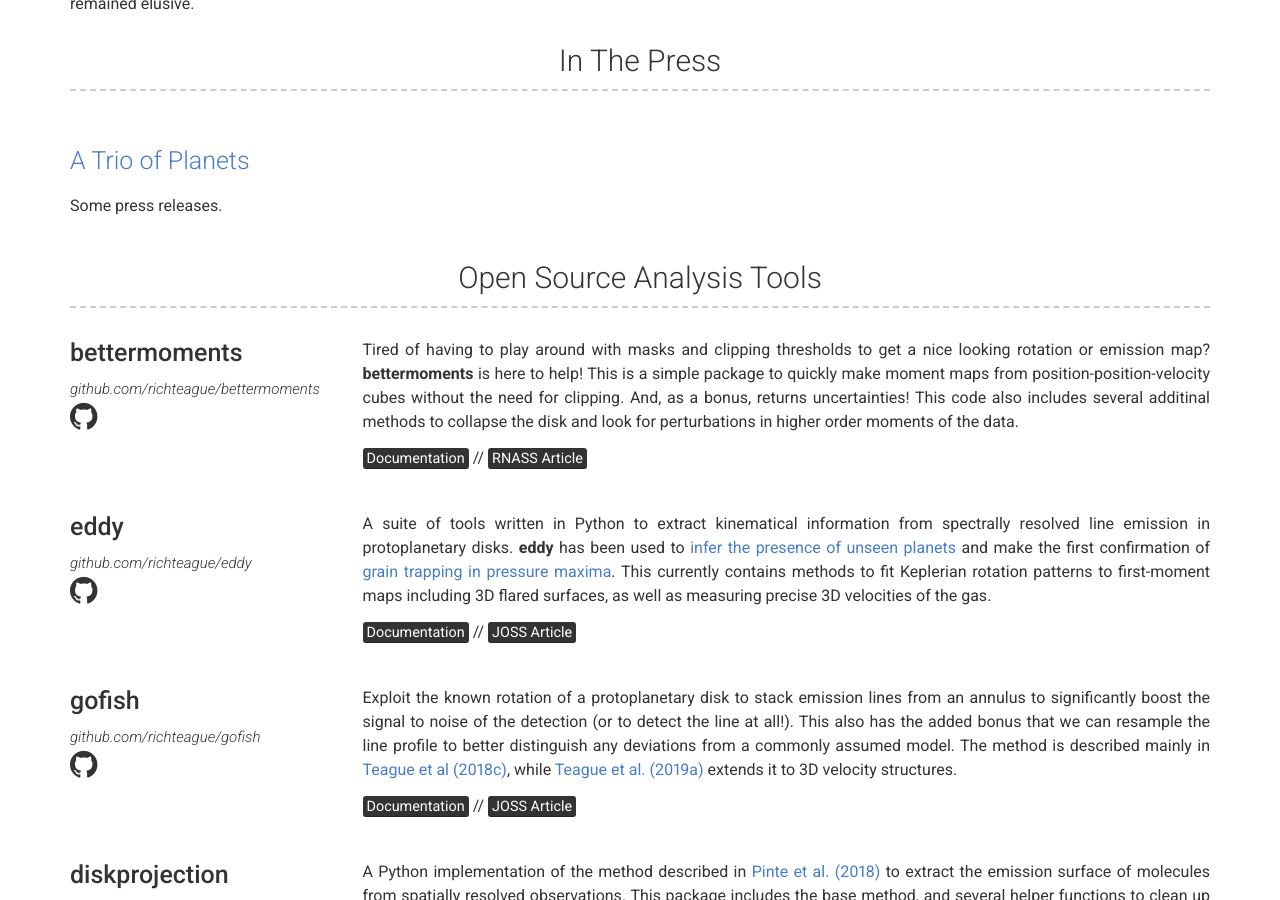
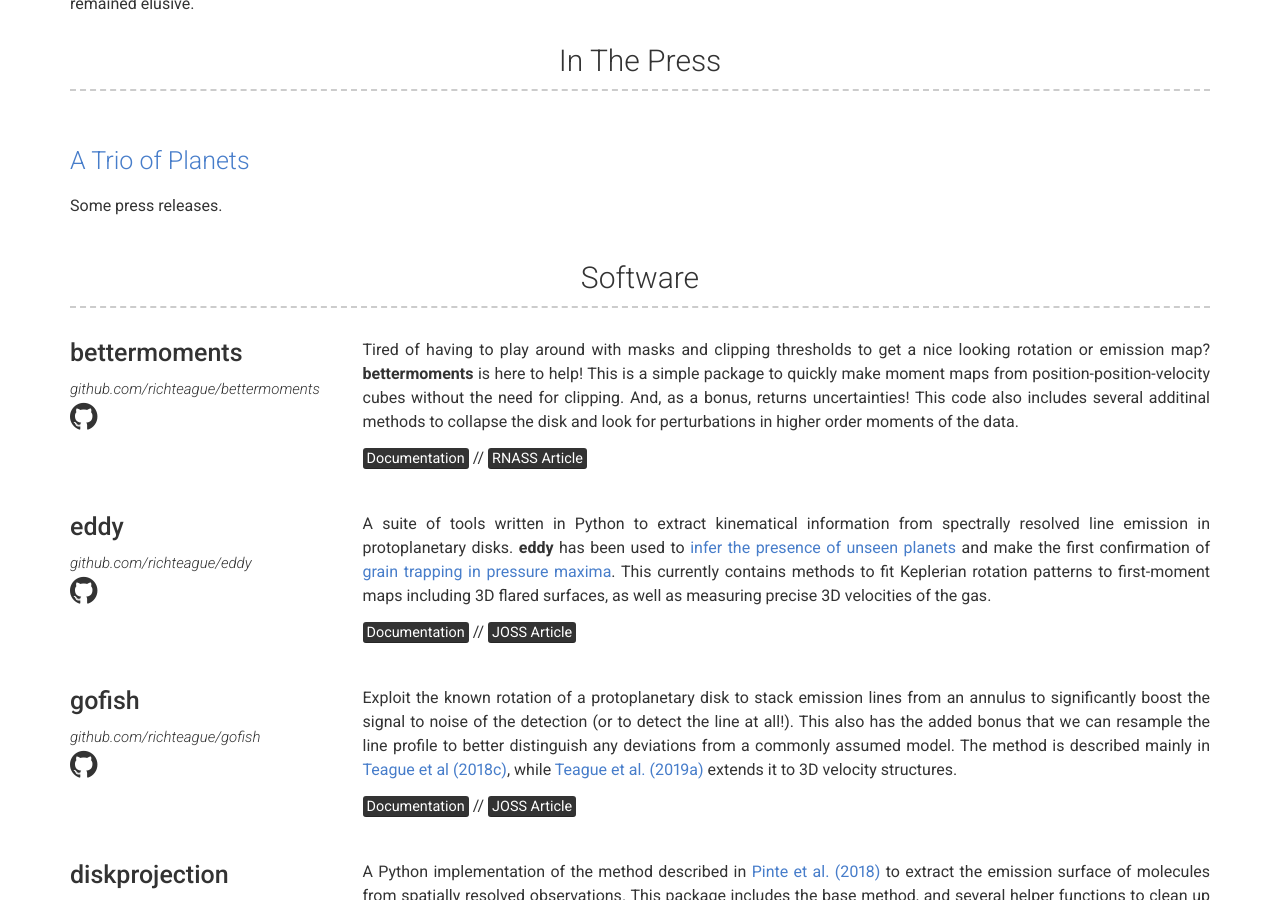
Before and after one commit to richteague/richteague.github.io, a Jekyll site: the page built from index.md, in a window 1280 px wide and 900 px high, scrolled down 1361 px. Built offline with Jekyll 4.4.1, drawn with Linux system fonts in a browser that asks for light colours.

Commit message:
Update projects.html

```diff
--- a/_includes/projects.html
+++ b/_includes/projects.html
@@ -1,5 +1,5 @@
 <div class="container projects-container">
-  <h3>{{ site.projects_title | default: "Open Source Analysis Tools" }}</h3>
+  <h3>{{ site.projects_title | default: "Software" }}</h3>
   {% for project in site.data.projects %}
     <div class="row clearfix project">
       <div class="col-xs-12 col-sm-4 col-md-3 col-print-12 left-column">
```
